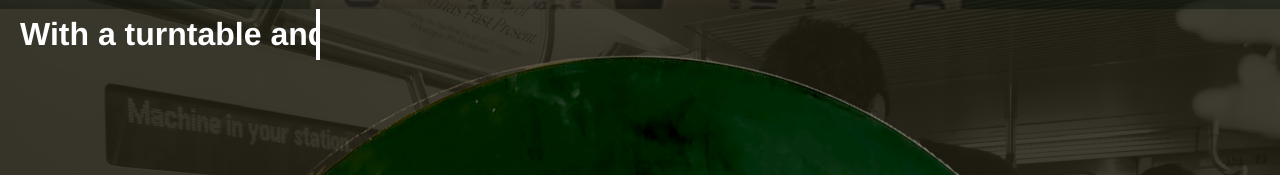
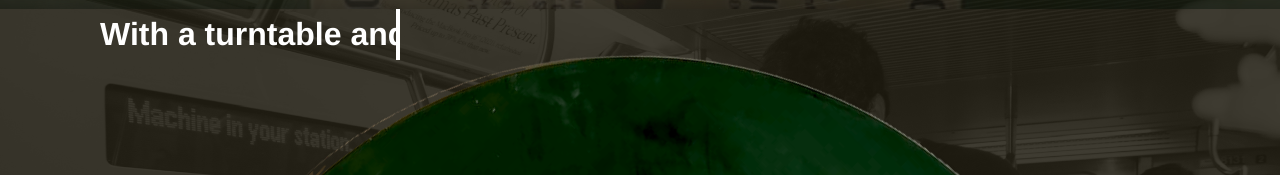
Before and after one commit to Isaacamar/11thst.github.io, a plain HTML site: page index.html in a window 1280 px wide. Shown: the part 71-246 px from the top of the page. Drawn offline with Linux system fonts and the light colour scheme.

Commit message:
fixed text left

```diff
--- a/styles.css
+++ b/styles.css
@@ -263,7 +263,7 @@ nav {
   .left-side {
     position: fixed;    /* Keeps this section in one place */
     top: 80px;          /* Or however tall your header is */
-    left: 20px;         /* Padding from the left edge */
+    left: 100px;         /* Padding from the left edge */
     width: 300px;       /* Adjust as needed to avoid overlap */
     z-index: 1000;      /* Ensure it's above background elements */
   }
```
